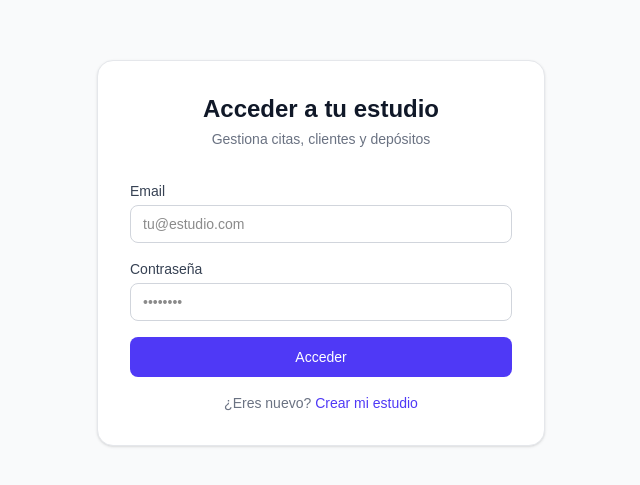
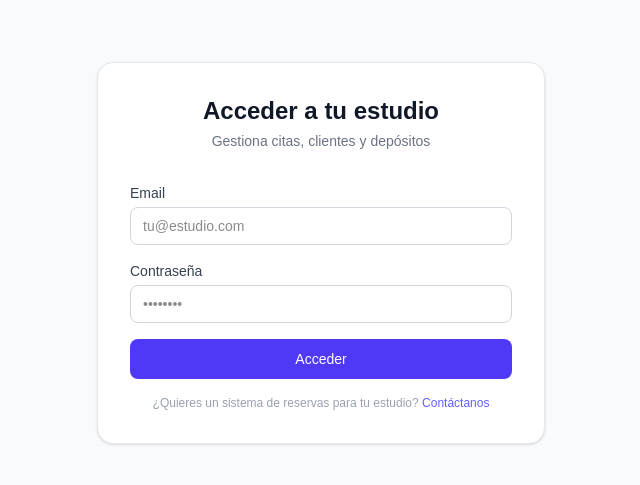
Before and after one commit to oscarlopezdigital-hash/tattoo-saas, a Next.js app: page /login in a window 1280 px wide. Shown: the part 147-632 px from the top of the page, without its empty margins (319-959 px from the left). Built offline with nearby package versions, Linux system fonts and the light colour scheme.

Commit message:
fix: login muestra contacto en lugar de link de registro publico

```diff
--- a/src/app/(auth)/login/page.tsx
+++ b/src/app/(auth)/login/page.tsx
@@ -84,11 +84,11 @@ export default function LoginPage() {
           </button>
         </form>
 
-        <p className="mt-4 text-center text-sm text-gray-500">
-          ¿Eres nuevo?{" "}
-          <Link href="/registro" className="text-indigo-600 hover:underline">
-            Crear mi estudio
-          </Link>
+        <p className="mt-4 text-center text-xs text-gray-400">
+          ¿Quieres un sistema de reservas para tu estudio?{" "}
+          <a href="mailto:oscarlopez.digital@gmail.com" className="text-indigo-500 hover:underline">
+            Contáctanos
+          </a>
         </p>
       </div>
     </div>
```
